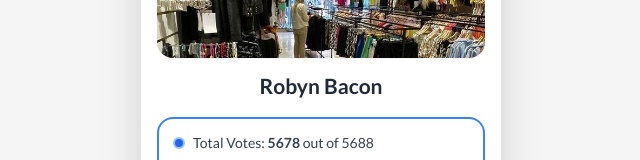
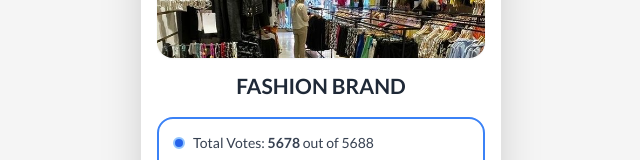
Before and after one commit to Igbined/XESDP, a plain HTML site: page index.html in a window 1280 px wide. Shown: the part 356-516 px from the top of the page, without its empty margins (319-959 px from the left). Drawn offline with nearby package versions, Linux system fonts and the light colour scheme; no server answers.

Commit message:
Update index.html

```diff
--- a/index.html
+++ b/index.html
@@ -57,7 +57,7 @@
 
     <!-- Name -->
     <div class="text-center mt-3 text-[21px] font-bold text-gray-800">
-      Robyn Bacon
+      FASHION BRAND
     </div>
 
     <!-- Vote Counter -->
```
